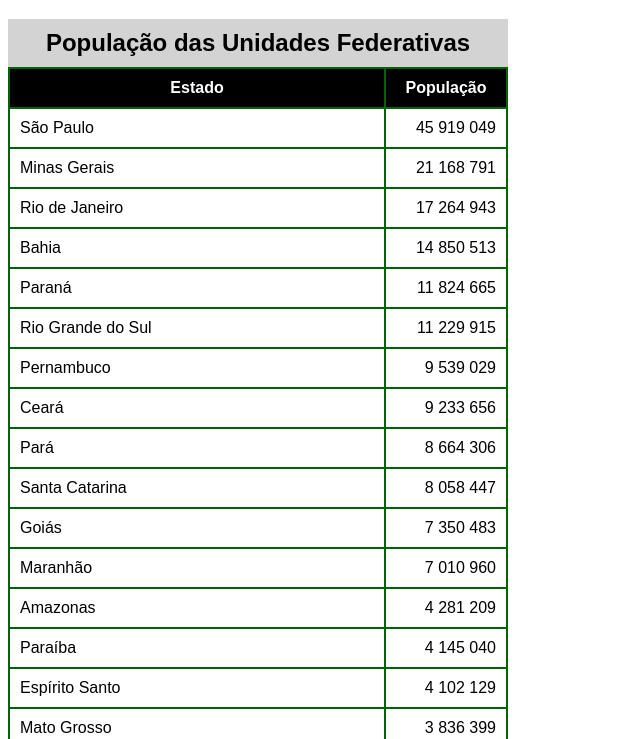
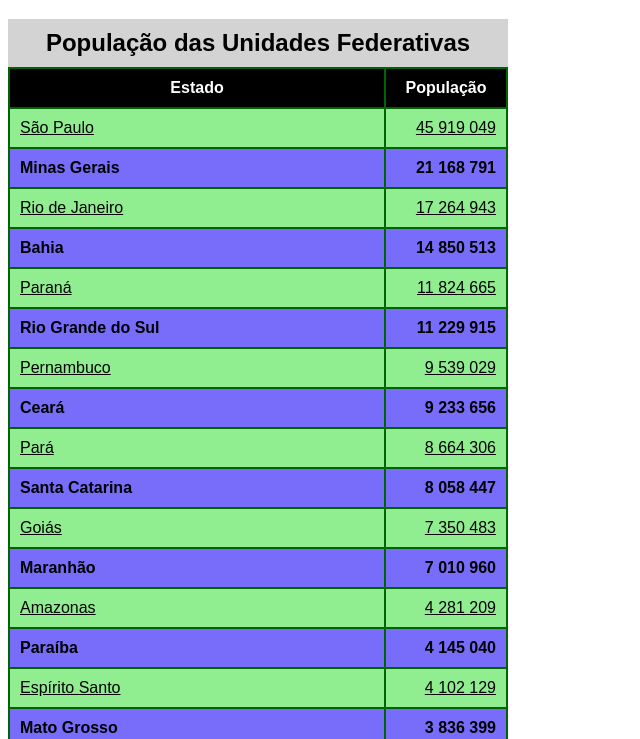
Before and after one commit to AlanPedreira/Curso-html5-css3, a plain HTML site: page ex023-Tabelas/tabela-003.html in a window 1280 px wide. Shown: the part 61-800 px from the top of the page, without its empty margins (0-640 px from the left). Drawn offline with Linux system fonts and the light colour scheme.

Commit message:
Update tabela-003.html

```diff
--- a/ex023-Tabelas/tabela-003.html
+++ b/ex023-Tabelas/tabela-003.html
@@ -14,6 +14,7 @@
         table {
             width: 500px;
             border-collapse: collapse;
+            position: relative;
         }
 
         caption {
@@ -21,6 +22,13 @@
             font-weight: bold;
             padding: 10px;
             background-color: lightgray;
+        }
+
+        thead > tr > th {
+            position: sticky;
+            top: -1px;
+            background-color: black;
+
         }
 
         td, th {
@@ -32,6 +40,19 @@
             background-color: black;
             color: white;
             text-align: center;
+        }
+
+        tbody > tr:nth-child(odd) {  /* A Subclasse :nth-child(2n), aplica o efeito zebrado na tabela, podendo ser sendo o parâmetro (2n) alterado e assim mudando a seleção das linhas para de 3 em 3, 4 em 4 e assim sucessivamente. */
+
+        /* Também podendo ser usado os parâmetros (odd) para linhas impares e (even) para linhas pares.  */
+
+            background-color: lightgreen;
+            text-decoration: underline;
+        }
+
+        tbody > tr:nth-child(even) {
+            background-color: rgba(70, 57, 248, 0.733);
+            font-weight: bold;
         }
 
         td.num {
```
